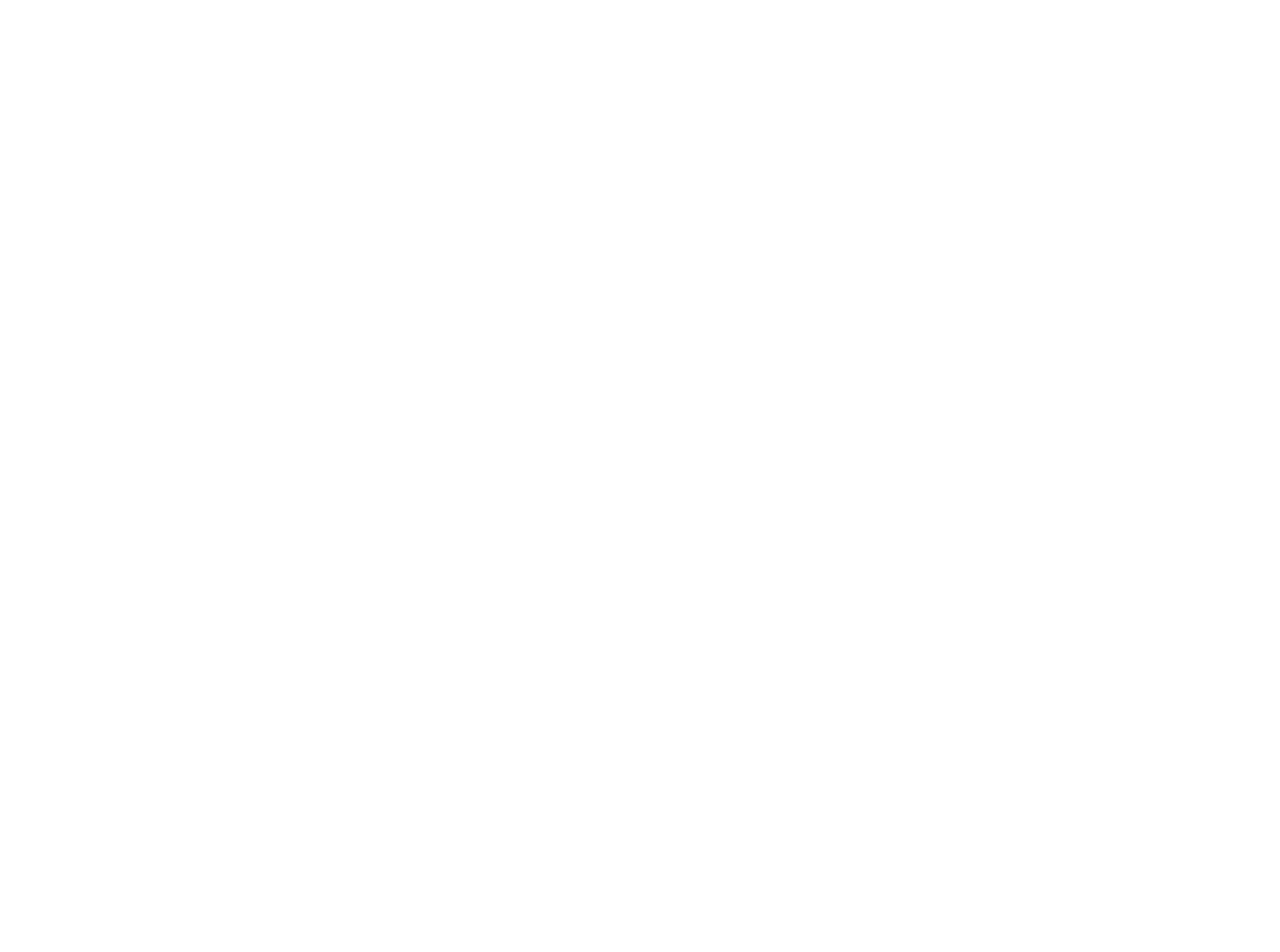
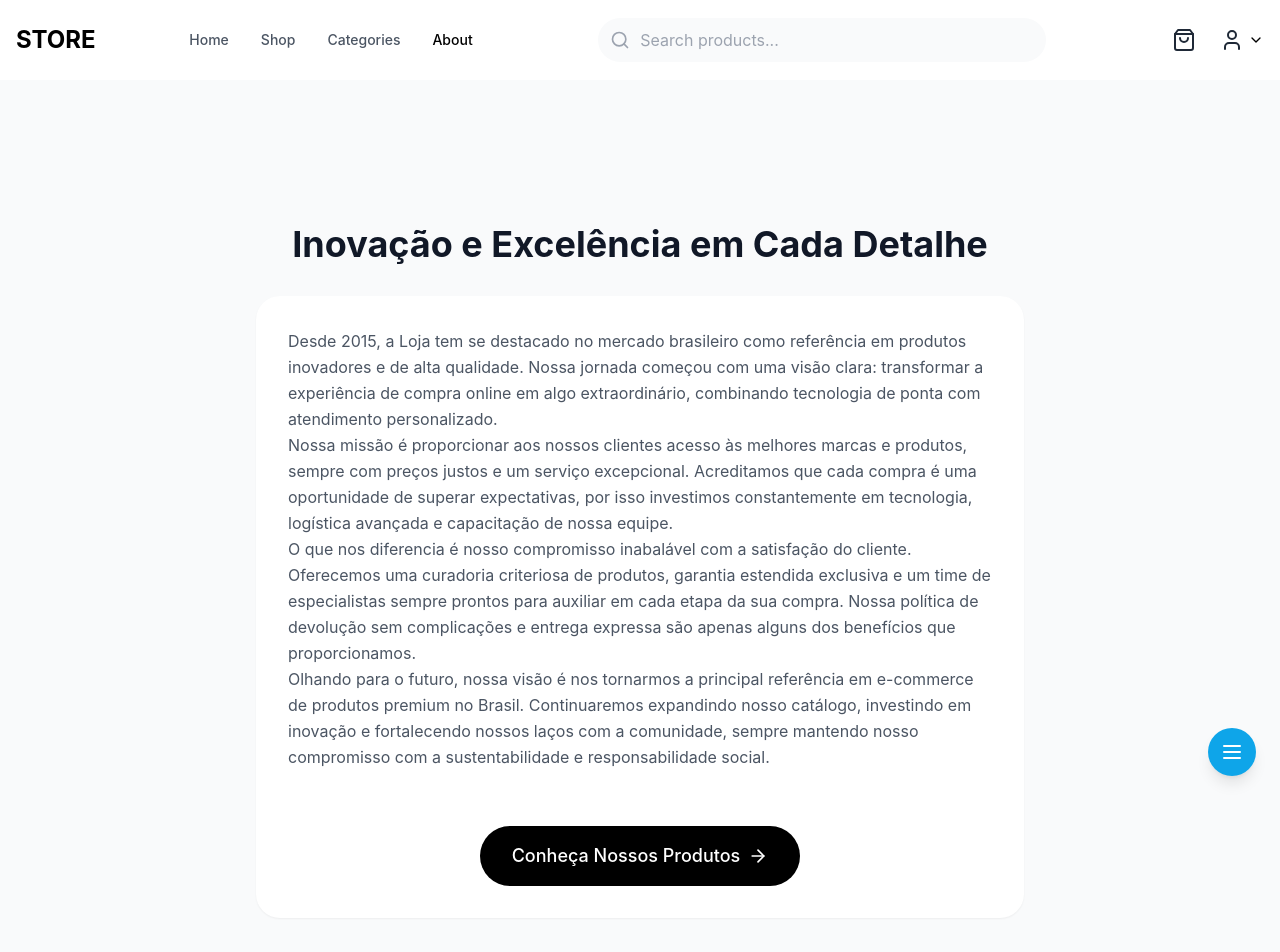
Before and after one commit to oondels/ecommerce-store, a React (Vite) app: page /about in a window 1280 px wide. Before the commit this address had no page. Shown: the top 952 px of the page. Before the commit the page ends 800 px from the top, so only its background shows below. Built offline with nearby package versions, Linux system fonts and the light colour scheme.

Commit message:
Create About Page

```diff
--- a/src/App.tsx
+++ b/src/App.tsx
@@ -18,6 +18,7 @@
 import Cart from "./pages/Cart";
 import Checkout from "./pages/Checkout";
 import Profile from "./pages/Profile";
+import About from "./pages/About";
 import { AuthProvider } from "./context/AuthContext";
 import { CartProvider } from "./context/CartContext";
 import { WishlistProvider } from "./context/WishlistContext";
@@ -57,6 +58,7 @@
               <Route path="/cart" element={<MainLayout><Cart /></MainLayout>} />
               <Route path="/checkout" element={<MainLayout><Checkout /></MainLayout>} />
               <Route path="/profile" element={<MainLayout><Profile /></MainLayout>} />
+              <Route path="/about" element={<MainLayout><About /></MainLayout>} />
               <Route path="/dash" element={<MainLayout><Dashboard /></MainLayout>} />
               <Route path="/customers" element={<MainLayout><Customers /></MainLayout>} />
             </Routes>
--- /dev/null
+++ b/src/pages/About.tsx
@@ -0,0 +1,50 @@
+import React from 'react';
+import Button from '../components/ui/Button';
+import { ArrowRight } from 'lucide-react';
+
+const About: React.FC = () => {
+  return (
+    <div className="min-h-screen bg-gray-50 pt-20">
+      <div className="container mx-auto px-4 py-16">
+        <div className="max-w-3xl mx-auto">
+          <h1 className="text-4xl font-bold text-gray-900 mb-8 text-center">
+            Inovação e Excelência em Cada Detalhe
+          </h1>
+
+          <div className="bg-white rounded-2xl shadow-sm p-8 space-y-6">
+            <div className="prose max-w-none">
+              <p className="text-gray-600 leading-relaxed">
+                Desde 2015, a Loja tem se destacado no mercado brasileiro como referência em produtos inovadores e de alta qualidade. Nossa jornada começou com uma visão clara: transformar a experiência de compra online em algo extraordinário, combinando tecnologia de ponta com atendimento personalizado.
+              </p>
+
+              <p className="text-gray-600 leading-relaxed">
+                Nossa missão é proporcionar aos nossos clientes acesso às melhores marcas e produtos, sempre com preços justos e um serviço excepcional. Acreditamos que cada compra é uma oportunidade de superar expectativas, por isso investimos constantemente em tecnologia, logística avançada e capacitação de nossa equipe.
+              </p>
+
+              <p className="text-gray-600 leading-relaxed">
+                O que nos diferencia é nosso compromisso inabalável com a satisfação do cliente. Oferecemos uma curadoria criteriosa de produtos, garantia estendida exclusiva e um time de especialistas sempre prontos para auxiliar em cada etapa da sua compra. Nossa política de devolução sem complicações e entrega expressa são apenas alguns dos benefícios que proporcionamos.
+              </p>
+
+              <p className="text-gray-600 leading-relaxed">
+                Olhando para o futuro, nossa visão é nos tornarmos a principal referência em e-commerce de produtos premium no Brasil. Continuaremos expandindo nosso catálogo, investindo em inovação e fortalecendo nossos laços com a comunidade, sempre mantendo nosso compromisso com a sustentabilidade e responsabilidade social.
+              </p>
+            </div>
+
+            <div className="flex justify-center pt-8">
+              <Button
+                variant="primary"
+                size="lg"
+                rightIcon={<ArrowRight size={20} />}
+                onClick={() => window.location.href = '/products'}
+              >
+                Conheça Nossos Produtos
+              </Button>
+            </div>
+          </div>
+        </div>
+      </div>
+    </div>
+  );
+};
+
+export default About;
```
